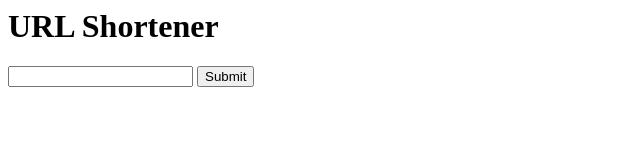
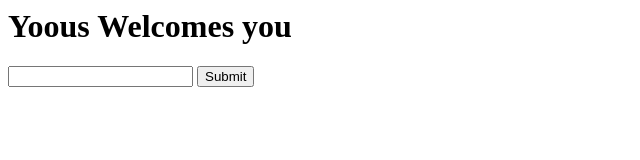
Before and after one commit to bishalgnyawali/yous_server, a website: page index.html in a window 1280 px wide. Shown: the whole page, without its empty margins (0-640 px from the left). Drawn offline with Linux system fonts and the light colour scheme.

Commit message:
git publish

```diff
--- a/index.html
+++ b/index.html
@@ -1,6 +1,7 @@
-<h1>URL Shortener</h1>
+<h1>Yoous Welcomes you</h1>
 
 <form method="POST" action="/url">
+
   <input type="text" name="url" />
   <input type="submit" />
 </form>
```
